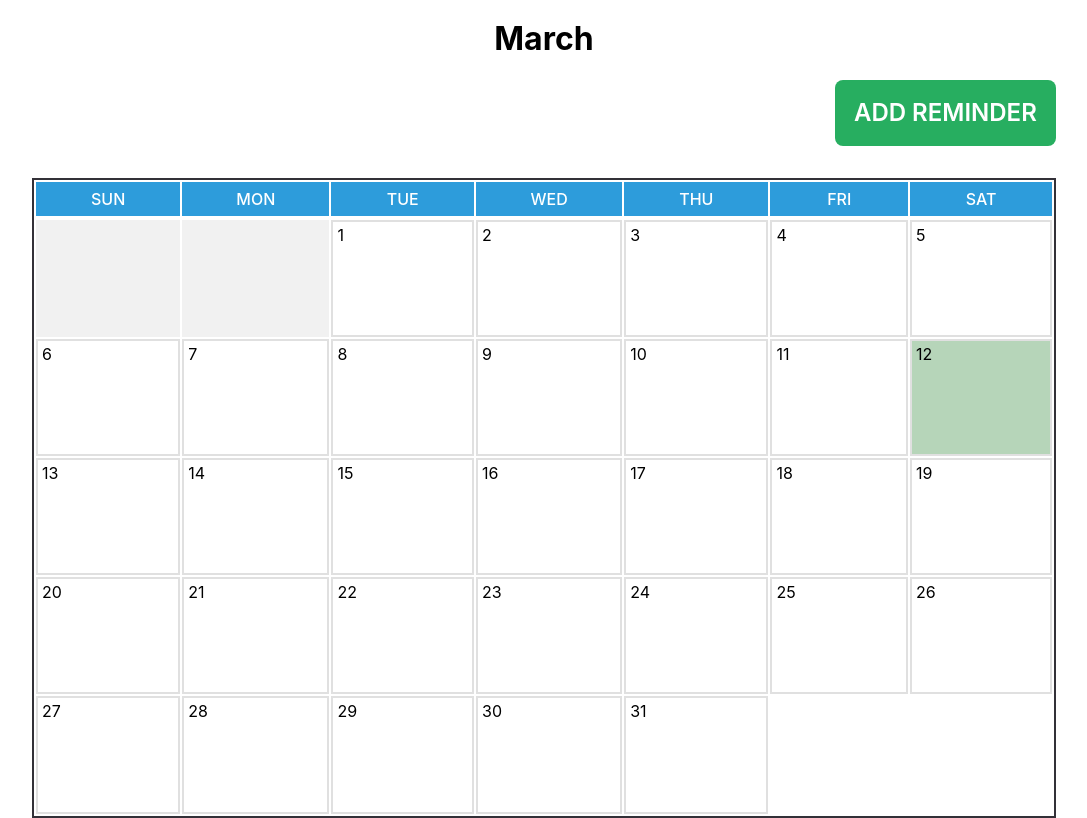
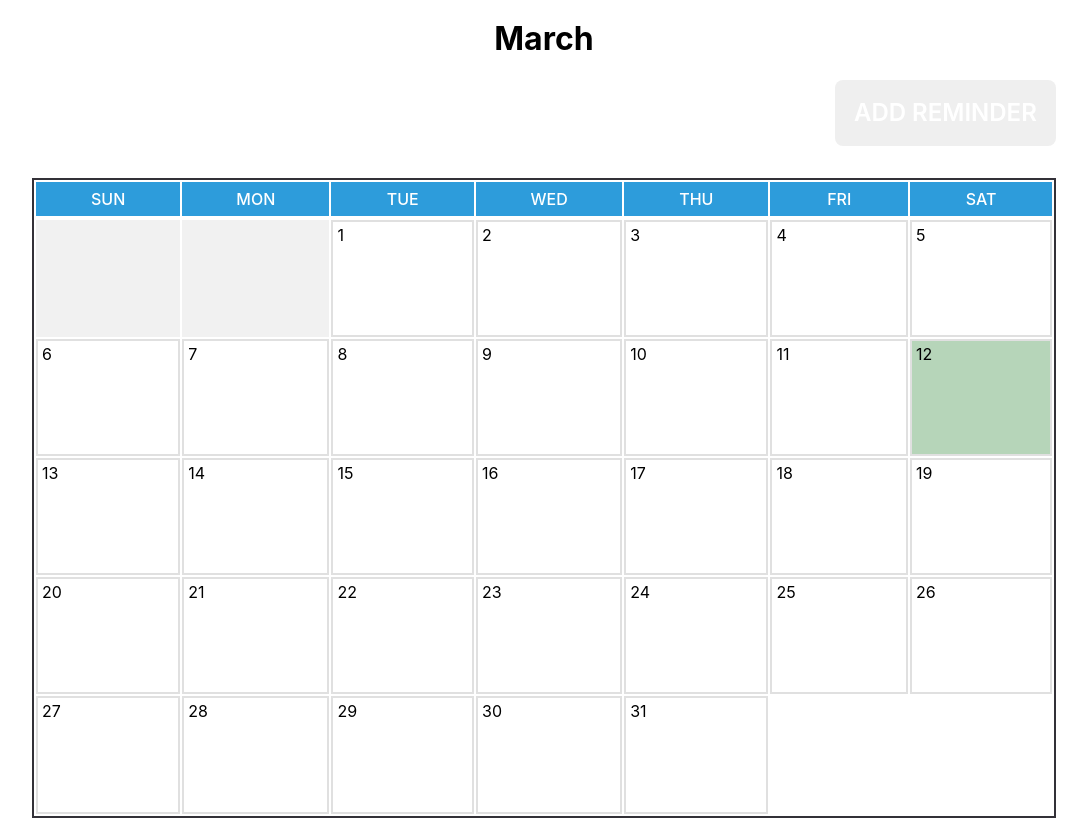
Before and after one commit to dheysonalves/jobsity-calendar-reminder, a React (Create React App) app: page / in a window 1280 px wide. Shown: the whole page, without its empty margins (96-1183 px from the left). Built offline with nearby package versions, Linux system fonts and the light colour scheme.

Commit message:
style: update global styles

```diff
--- a/src/styles/index.scss
+++ b/src/styles/index.scss
@@ -12,18 +12,6 @@ body {
   font-size: 16px;
 }
 
-.bg-success {
-	background-color: $success;
-}
-
-.bg-danger {
-	background-color: $error;
-}
-
-.bg-alert {
-	background-color: $alert;
-}
-
 .green-bg {
 	background-color: $success;
 }
```
